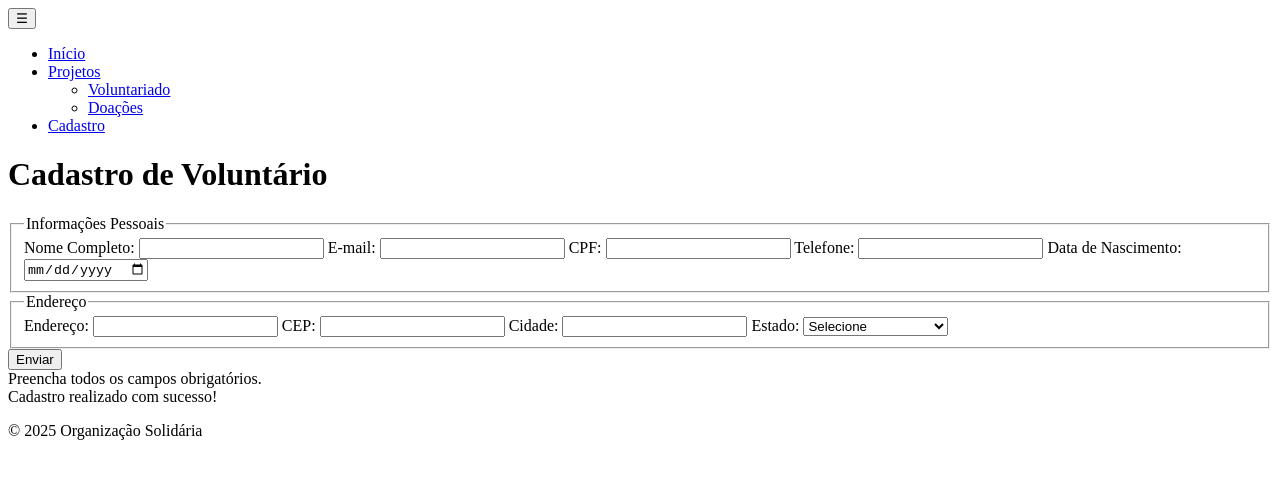
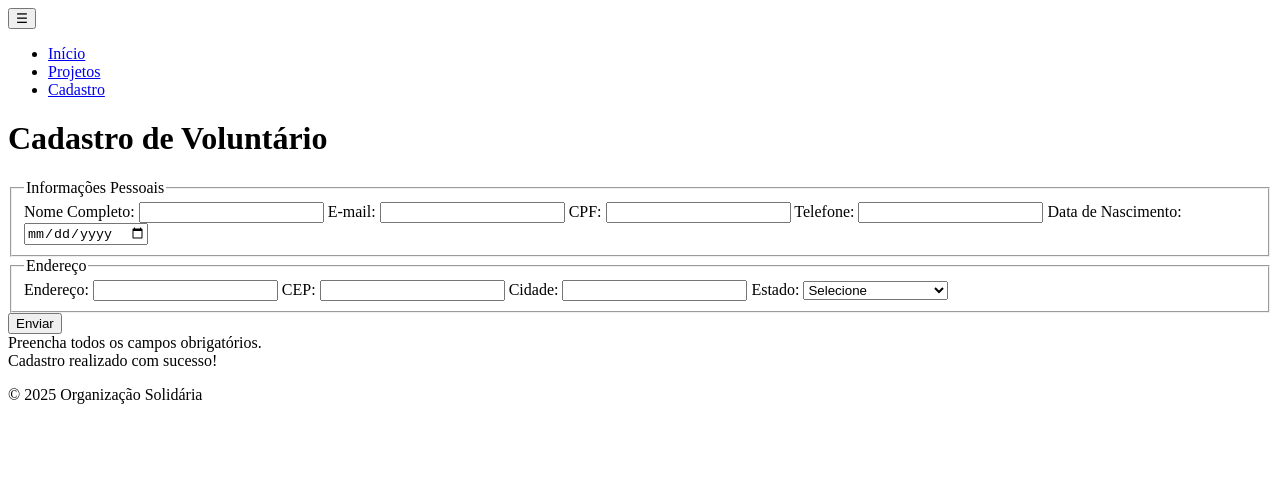
Before and after one commit to Ricktronic/AulaProgramacaoWeb1, a plain HTML site: page cadastro.html in a window 1280 px wide. Drawn offline with Linux system fonts and the light colour scheme; a script that the page names is missing.

Commit message:
entrega1

```diff
--- a/cadastro.html
+++ b/cadastro.html
@@ -17,8 +17,6 @@
         <li>
           <a href="projetos.html">Projetos</a>
           <ul class="submenu">
-            <li><a href="#">Voluntariado</a></li>
-            <li><a href="#">Doações</a></li>
           </ul>
         </li>
         <li><a href="cadastro.html">Cadastro</a></li>
```
Also changed, not shown: index.html (+0 -2 lines), projetos.html (+0 -2 lines).
